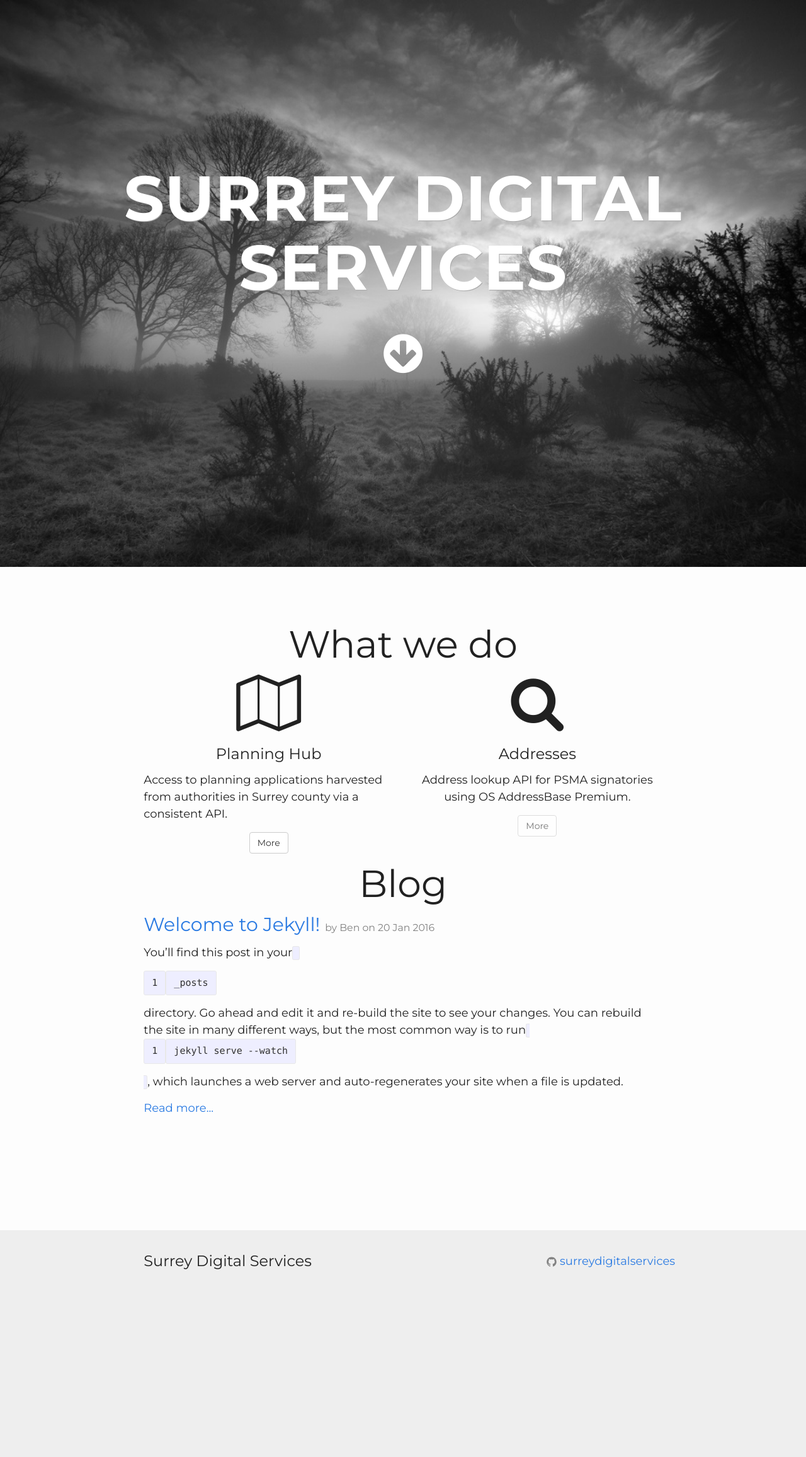
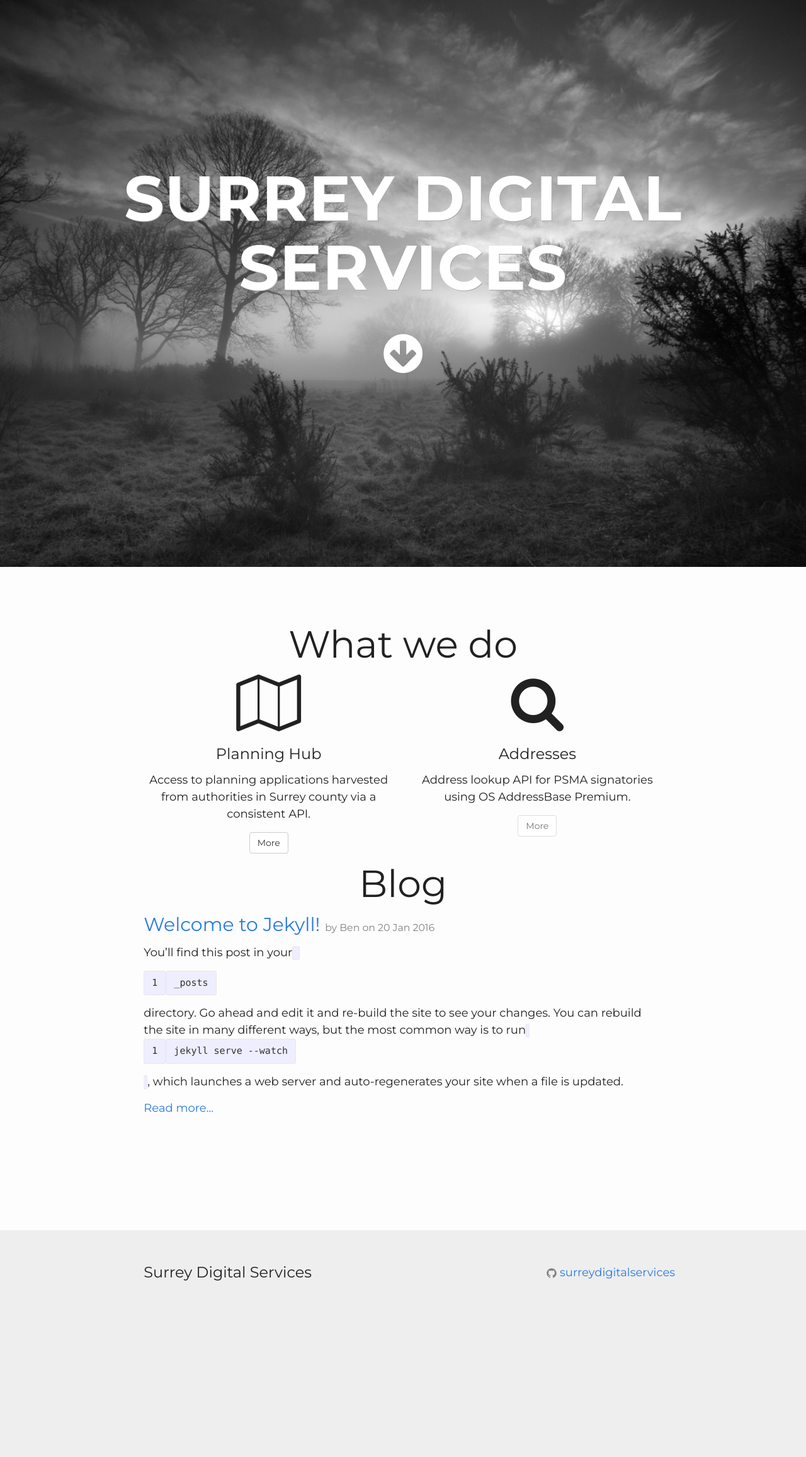
Before and after one commit to surreydigitalservices/surreydigitalservices.github.io, a Jekyll site: the page built from index.html, in a window 1280 px wide. Shown: the whole page at 63% size. Built offline with Jekyll 4.4.1, drawn with Linux system fonts in a browser that asks for light colours; nearby versions of some CDN libraries.

Commit message:
Update index.html

```diff
--- a/index.html
+++ b/index.html
@@ -24,7 +24,7 @@ title: Welcome to Surrey Digital Services
 								<span class="fa fa-map-o fa-5x"></span>
 							</div>
 							<h3>Planning Hub</h3>
-							<p class="text-left">Access to planning applications harvested from authorities in Surrey county via a consistent API.</p>
+							<p>Access to planning applications harvested from authorities in Surrey county via a consistent API.</p>
 							<p><a href="http://digitalservices.surreyi.gov.uk/" class="btn btn-default">More</a></p>
 						</div>
 						<div class="col-md-4">
@@ -100,7 +100,7 @@ title: Welcome to Surrey Digital Services
 footer
 {
 	margin-top: 5em;
-	padding-top: 2em;
+	padding-top: 3em;
 	min-height: 20em;
 	background-color: #eee;
 }
```
